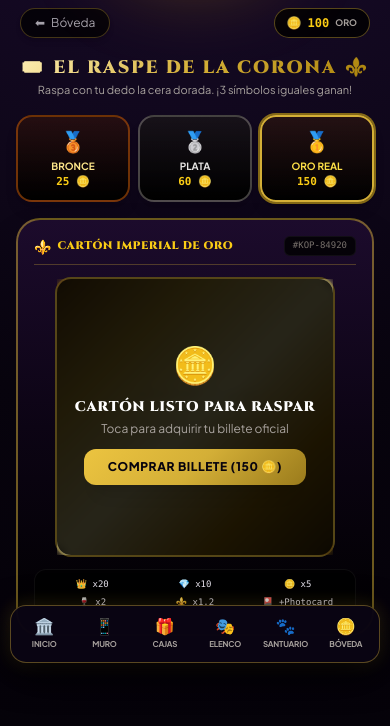
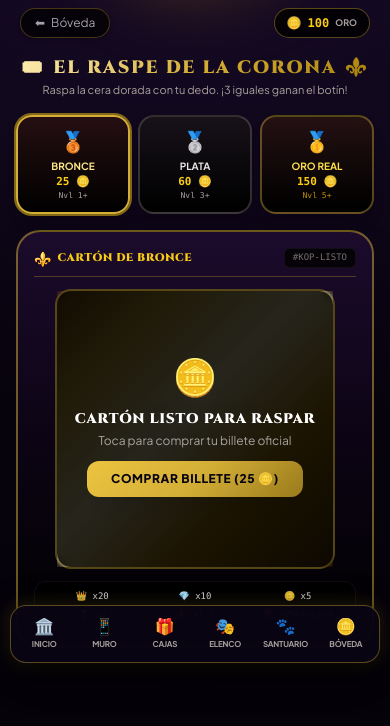
Before and after one commit to AroldoSilvaJS/kingdom_project, a Django app: page /economy/scratch/ in a window 390 px wide. Shown: the part 171-897 px from the top of the page. Before the commit the page ends 834 px from the top, so only its background shows below. Run offline with Django 5.2, Linux system fonts and the light colour scheme; data comes from the database, SQL or seed files in the repository; data that the repository does not hold is empty; some libraries are stand-ins or nearby versions.

Commit message:
Fix: experiencia completa de rasca y gana fluida, sin spoilers y responsive

```diff
--- a/economy/views.py
+++ b/economy/views.py
@@ -1264,6 +1264,7 @@ def scratch_card_play_ajax(request):
             wallet.balance -= cost
             wallet.accumulate_patron_vault(cost)
             wallet.save()
+            balance_after_cost = wallet.balance
 
             # 🎲 DETERMINAR RESULTADO CON PRD (Tasa de Victoria calibrada ~37%)
             is_win = random.random() < 0.37
@@ -1323,7 +1324,6 @@ def scratch_card_play_ajax(request):
                             'is_winner': True
                         })
                     else:
-                        # Rellenar con señuelos sin provocar otra tercia
                         decoy_pool = [k for k in symbols_keys if k != winning_key]
                         chosen_decoy = random.choice(decoy_pool)
                         s_data = SCRATCH_SYMBOLS[chosen_decoy]
@@ -1338,12 +1338,10 @@ def scratch_card_play_ajax(request):
                 # Acreditar premio a la Bóveda
                 wallet.balance += payout
                 wallet.save()
-
-                # ✅ Corregido: pasar request, tg_id y cantidad de EXP
                 grant_user_xp(request, tg_id, random.randint(3, 7), reason="Rasca y Gana Clandestino")
 
             else:
-                # 🎭 GENERAR CUASI-VICTORIA ("Near-Miss" psicológico: 2 iguales para mantener el hype)
+                # 🎭 GENERAR CUASI-VICTORIA ("Near-Miss": 2 iguales para alimentar el hype)
                 near_miss_key = random.choices(symbols_keys, weights=weights, k=1)[0]
                 near_miss_indices = set(random.sample(range(9), 2))
                 other_pool = [k for k in symbols_keys if k != near_miss_key]
@@ -1369,7 +1367,6 @@ def scratch_card_play_ajax(request):
                             'is_winner': False
                         })
 
-                # ✅ Corregido: pasar request, tg_id y 1 de EXP
                 grant_user_xp(request, tg_id, 1, reason="Rasca y Gana Clandestino")
 
             serial_num = f"KOP-{random.randint(10000, 99999)}"
@@ -1381,8 +1378,9 @@ def scratch_card_play_ajax(request):
                 'payout': payout,
                 'photocard_won': photocard_won_data,
                 'grid': grid,
+                'balance_after_cost': balance_after_cost,
                 'new_balance': wallet.balance,
-                'patron_vault': wallet.patron_vault,  # ✅ Corregido: atributo real del modelo Wallet
+                'patron_vault': wallet.patron_vault,
                 'serial': serial_num,
                 'tier_name': cfg['name'],
             })
--- a/templates/economy/scratch.html
+++ b/templates/economy/scratch.html
@@ -21,7 +21,7 @@
         <h2 class="font-serif text-lg font-black text-gold-gradient uppercase tracking-widest flex items-center justify-center gap-2">
             <span>🎟️</span> El Raspe de la Corona <span>⚜️</span>
         </h2>
-        <p class="text-[11px] text-stone-400">Raspa con tu dedo la cera dorada. ¡3 símbolos iguales ganan!</p>
+        <p class="text-[11px] text-stone-400">Raspa la cera dorada con tu dedo. ¡3 iguales ganan el botín!</p>
     </div>
 
     <!-- SELECTOR DE CARTÓN (TIERS) -->
@@ -31,20 +31,23 @@
             <span class="text-xl">🥉</span>
             <span class="text-[10px] font-bold text-amber-200 mt-1 uppercase">Bronce</span>
             <span class="text-[11px] font-mono font-black text-yellow-400">25 🪙</span>
+            <span class="text-[8px] text-stone-400 font-mono">Nvl 1+</span>
         </button>
 
         <button type="button" onclick="selectTier('silver')" id="btn-tier-silver"
-                class="tier-btn p-2.5 rounded-2xl border-2 border-stone-400/40 bg-gradient-to-b from-stone-900/60 to-black flex flex-col items-center active:scale-95 transition-all shadow-lg">
+                class="tier-btn p-2.5 rounded-2xl border-2 border-stone-500/40 bg-gradient-to-b from-stone-900/60 to-black flex flex-col items-center active:scale-95 transition-all shadow-lg">
             <span class="text-xl">🥈</span>
             <span class="text-[10px] font-bold text-stone-200 mt-1 uppercase">Plata</span>
             <span class="text-[11px] font-mono font-black text-yellow-400">60 🪙</span>
+            <span class="text-[8px] text-stone-400 font-mono">Nvl 3+</span>
         </button>
 
         <button type="button" onclick="selectTier('gold')" id="btn-tier-gold"
-                class="tier-btn p-2.5 rounded-2xl border-2 border-vip-gold bg-gradient-to-b from-yellow-950/40 to-black flex flex-col items-center active:scale-95 transition-all shadow-lg">
+                class="tier-btn p-2.5 rounded-2xl border-2 border-vip-gold/40 bg-gradient-to-b from-yellow-950/40 to-black flex flex-col items-center active:scale-95 transition-all shadow-lg">
             <span class="text-xl">🥇</span>
             <span class="text-[10px] font-bold text-yellow-300 mt-1 uppercase">Oro Real</span>
             <span class="text-[11px] font-mono font-black text-yellow-400">150 🪙</span>
+            <span class="text-[8px] text-yellow-500/80 font-mono">Nvl 5+</span>
         </button>
     </div>
 
@@ -55,9 +58,9 @@
         <div class="w-full flex items-center justify-between border-b border-vip-gold/30 pb-2 mb-3">
             <div class="flex items-center gap-1.5">
                 <span class="text-sm">⚜️</span>
-                <span class="font-serif text-[11px] font-black uppercase text-yellow-400 tracking-wider" id="ticket-tier-name">Cartón Imperial de Oro</span>
+                <span class="font-serif text-[11px] font-black uppercase text-yellow-400 tracking-wider" id="ticket-tier-name">Cartón de Bronce</span>
             </div>
-            <span class="font-mono text-[9px] text-stone-500 bg-black/80 px-2 py-0.5 rounded-md border border-white/5" id="ticket-serial">#KOP-84920</span>
+            <span class="font-mono text-[9px] text-stone-500 bg-black/80 px-2 py-0.5 rounded-md border border-white/5" id="ticket-serial">#KOP-LISTO</span>
         </div>
 
         <!-- CONTENEDOR 3X3 CON CANVAS SUPERPUESTO -->
@@ -71,19 +74,19 @@
             <!-- CAPA SUPERIOR: CANVAS RASPABLE DE TINTA DORADA -->
             <canvas id="scratch-canvas" width="280" height="280" class="absolute inset-0 cursor-crosshair z-20 touch-none"></canvas>
 
-            <!-- MENSAJE DE ESTADO / BLOQUEADO ANTES DE COMPRAR -->
+            <!-- CAPA DE COMPRA INICIAL -->
             <div id="buy-prompt-overlay" class="absolute inset-0 bg-black/85 backdrop-blur-sm z-30 flex flex-col items-center justify-center p-4 text-center">
                 <span class="text-4xl mb-2 animate-bounce">🪙</span>
                 <h3 class="font-serif text-sm font-black text-white uppercase tracking-wider">Cartón Listo para Raspar</h3>
-                <p class="text-xs text-stone-400 mt-1 mb-3">Toca para adquirir tu billete oficial</p>
+                <p class="text-xs text-stone-400 mt-1 mb-3">Toca para comprar tu billete oficial</p>
                 <button type="button" onclick="purchaseTicket()" id="btn-buy-ticket"
                         class="btn-gold px-6 py-2.5 rounded-xl text-xs font-black uppercase tracking-wider shadow-xl active:scale-95 transition-all">
-                    Comprar Billete (<span id="ticket-cost-label">150</span> 🪙)
+                    Comprar Billete (<span id="ticket-cost-label">25</span> 🪙)
                 </button>
             </div>
         </div>
 
-        <!-- BARRA DE ACCIONES POST-COMPRA -->
+        <!-- BARRA DE ACCIONES POST-COMPRA (DURANTE EL RASPADO) -->
         <div class="w-full flex items-center justify-between gap-2 mt-3 pt-2 border-t border-white/10" id="action-controls" style="display: none;">
             <div class="flex items-center gap-1.5 text-[10px] text-stone-400 font-mono">
                 <span>Raspado:</span>
@@ -92,6 +95,18 @@
             <button type="button" onclick="autoRevealTicket()"
                     class="bg-purple-950 border border-purple-500 text-purple-200 hover:text-white px-3.5 py-1.5 rounded-xl text-[10px] font-bold uppercase active:scale-95 transition-all shadow">
                 ⚡ Revelar Todo
+            </button>
+        </div>
+
+        <!-- BANNER DE RESULTADO AL NO GANAR (NO TAPA LOS SÍMBOLOS) -->
+        <div id="loss-verdict-banner" class="w-full mt-3 p-2.5 rounded-2xl bg-stone-900/90 border border-stone-700/60 flex flex-col items-center text-center gap-2" style="display: none;">
+            <div class="flex items-center gap-1.5 text-stone-300 text-xs font-medium">
+                <span>💔</span>
+                <span>¡Por poco! Te faltó un símbolo para la tercia.</span>
+            </div>
+            <button type="button" onclick="resetToBuyState()"
+                    class="w-full btn-gold py-2 rounded-xl text-xs font-black uppercase tracking-wider shadow active:scale-95 transition-all">
+                🎟️ Raspar Otro Billete (<span id="loss-retry-cost">25</span> 🪙)
             </button>
         </div>
 
@@ -105,24 +120,23 @@
             <div>🎴 +Photocard</div>
         </div>
     </div>
-
 </div>
 
 <!-- MODAL DE VICTORIA CON EFECTO DE ORO -->
 <div id="win-modal" class="hidden fixed inset-0 z-50 bg-black/90 backdrop-blur-md flex items-center justify-center p-4">
     <div class="vip-panel modal-spring-in p-6 max-w-xs w-full text-center border-2 border-yellow-400 rounded-3xl bg-gradient-to-b from-[#240a33] to-black shadow-2xl relative">
-        <span class="text-5xl my-2 block">🎉</span>
+        <span class="text-5xl my-2 block animate-bounce">🎉</span>
         <h3 class="font-serif text-lg font-black text-yellow-400 uppercase tracking-wider">¡PREMIO DE LA CORONA!</h3>
-        <p class="text-xs text-stone-300 mt-1">Has encontrado 3 símbolos de <strong id="win-symbol-name" class="text-white"></strong></p>
+        <p class="text-xs text-stone-300 mt-1">¡Tercia conseguida de <strong id="win-symbol-name" class="text-white"></strong>!</p>
 
-        <div class="my-4 py-3 bg-yellow-500/20 border border-yellow-500/40 rounded-2xl flex flex-col items-center">
-            <span class="text-[10px] font-mono text-yellow-300 uppercase">Ganancia Neta</span>
+        <div class="my-4 py-3 bg-yellow-500/20 border border-yellow-500/40 rounded-2xl flex flex-col items-center shadow-[0_0_20px_rgba(234,179,8,0.3)]">
+            <span class="text-[10px] font-mono text-yellow-300 uppercase font-bold">Premio Cobrado</span>
             <span class="font-mono text-2xl font-black text-yellow-400 mt-0.5" id="win-payout-label">+0 🪙</span>
         </div>
 
         <!-- REVELACIÓN DE PHOTOCARD SI GANÓ UNA -->
         <div id="win-photocard-box" class="hidden my-3 p-3 bg-purple-950/80 border border-purple-500 rounded-2xl flex flex-col items-center">
-            <span class="text-[9px] font-mono text-purple-300 font-bold uppercase mb-1">¡Recompensa Adicional!</span>
+            <span class="text-[9px] font-mono text-purple-300 font-bold uppercase mb-1">¡Photocard Desenterrada!</span>
             <img id="win-photocard-img" src="" class="w-24 h-32 object-cover rounded-xl border-2 border-purple-400 shadow-lg mb-1">
             <span class="text-xs font-black text-white" id="win-photocard-name"></span>
             <span class="text-[9px] font-bold text-yellow-300" id="win-photocard-idol"></span>
@@ -136,23 +150,27 @@
 </div>
 
 <script>
-    let activeTier = 'gold';
+    const userLevel = {{ profile.level|default:1 }};
     const tierCosts = { 'bronze': 25, 'silver': 60, 'gold': 150 };
     const tierNames = { 'bronze': 'Cartón de Bronce', 'silver': 'Cartón de Plata', 'gold': 'Cartón Imperial de Oro' };
 
+    // Seleccionar automáticamente el tier más alto que el usuario puede jugar
+    let activeTier = (userLevel >= 5) ? 'gold' : ((userLevel >= 3) ? 'silver' : 'bronze');
+
     let isDrawing = false;
+    let lastPos = null;
     let canvas, ctx;
     let ticketActive = false;
     let currentTicketData = null;
-    let scratchedPixels = 0;
     let totalPixels = 0;
     let audioCtx = null;
+    let currentDisplayedBalance = parseInt(document.getElementById('user-balance').innerText) || 0;
+    let progressCheckTimeout = null;
 
-    // Inicializar Web Audio API para síntesis realista de raspado
     function playScratchSound() {
         try {
             if (!audioCtx) audioCtx = new (window.AudioContext || window.webkitAudioContext)();
-            const bufferSize = audioCtx.sampleRate * 0.05;
+            const bufferSize = audioCtx.sampleRate * 0.04;
             const buffer = audioCtx.createBuffer(1, bufferSize, audioCtx.sampleRate);
             const data = buffer.getChannelData(0);
             for (let i = 0; i < bufferSize; i++) {
@@ -162,12 +180,10 @@
             noise.buffer = buffer;
             const filter = audioCtx.createBiquadFilter();
             filter.type = 'bandpass';
-            filter.frequency.value = 1800 + Math.random() * 600;
-            filter.Q.value = 3.0;
-
+            filter.frequency.value = 2000 + Math.random() * 800;
+            filter.Q.value = 2.5;
             const gain = audioCtx.createGain();
-            gain.gain.value = 0.08;
-
+            gain.gain.value = 0.06;
             noise.connect(filter);
             filter.connect(gain);
             gain.connect(audioCtx.destination);
@@ -187,6 +203,7 @@
         });
         document.getElementById('ticket-cost-label').innerText = tierCosts[tier];
         document.getElementById('ticket-tier-name').innerText = tierNames[tier];
+        document.getElementById('loss-retry-cost').innerText = tierCosts[tier];
         try { window.Telegram?.WebApp?.HapticFeedback?.selectionChanged(); } catch(e) {}
     }
 
@@ -194,24 +211,25 @@
         canvas = document.getElementById('scratch-canvas');
         ctx = canvas.getContext('2d');
         totalPixels = canvas.width * canvas.height;
+        ctx.globalCompositeOperation = 'source-over';
 
-        // Dibujar textura de lámina de oro con patrón y reflejo
+        // Lámina de oro con degradado realista
         const grad = ctx.createLinearGradient(0, 0, canvas.width, canvas.height);
         grad.addColorStop(0, '#785012');
-        grad.addColorStop(0.25, '#d4af37');
-        grad.addColorStop(0.5, '#fff3a8');
-        grad.addColorStop(0.75, '#b8860b');
+        grad.addColorStop(0.2, '#d4af37');
+        grad.addColorStop(0.45, '#fff6bd');
+        grad.addColorStop(0.7, '#b8860b');
         grad.addColorStop(1, '#543807');
         ctx.fillStyle = grad;
         ctx.fillRect(0, 0, canvas.width, canvas.height);
 
-        // Motas de brillo y texto de agua de seguridad
-        ctx.fillStyle = 'rgba(0,0,0,0.12)';
+        // Estampado de seguridad
+        ctx.fillStyle = 'rgba(0,0,0,0.18)';
         ctx.font = 'bold 12px serif';
         ctx.textAlign = 'center';
-        ctx.fillText('👑 REINO DEL PLACER 👑', canvas.width / 2, canvas.height / 2 - 20);
-        ctx.font = '10px monospace';
-        ctx.fillText('RASPA CON EL DEDO AQUÍ', canvas.width / 2, canvas.height / 2 + 10);
+        ctx.fillText('👑 REINO DEL PLACER 👑', canvas.width / 2, canvas.height / 2 - 18);
+        ctx.font = 'bold 10px monospace';
+        ctx.fillText('✨ RASPA CON TU DEDO ✨', canvas.width / 2, canvas.height / 2 + 12);
     }
 
     async function purchaseTicket() {
@@ -241,15 +259,18 @@
             }
 
             currentTicketData = data;
-            document.getElementById('user-balance').innerText = data.new_balance;
+
+            // ✅ Anti-Spoiler: Solo descuenta el costo en el saldo visual inicial
+            currentDisplayedBalance = data.balance_after_cost !== undefined ? data.balance_after_cost : (currentDisplayedBalance - tierCosts[activeTier]);
+            document.getElementById('user-balance').innerText = currentDisplayedBalance;
             document.getElementById('ticket-serial').innerText = `#${data.serial}`;
 
-            // Llenar cuadrícula 3x3 oculta
+            // Llenar cuadrícula oculta
             const gridContainer = document.getElementById('grid-container');
             gridContainer.innerHTML = '';
             data.grid.forEach(cell => {
                 const cellEl = document.createElement('div');
-                cellEl.className = `flex flex-col items-center justify-center rounded-xl p-1 bg-black/60 border border-white/10 ${cell.is_winner ? 'ring-2 ring-yellow-400 bg-yellow-950/30 animate-pulse' : ''}`;
+                cellEl.className = `flex flex-col items-center justify-center rounded-xl p-1 bg-black/60 border border-white/10 ${cell.is_winner ? 'win-pulse-cell' : ''}`;
                 cellEl.innerHTML = `
                     <span class="text-2xl">${cell.symbol}</span>
                     <span class="text-[7.5px] font-mono uppercase font-bold truncate mt-0.5" style="color: ${cell.color};">${cell.name}</span>
@@ -260,12 +281,12 @@
             // Preparar lámina de raspado
             initCanvasFoil();
             document.getElementById('buy-prompt-overlay').style.display = 'none';
+            document.getElementById('loss-verdict-banner').style.display = 'none';
             document.getElementById('action-controls').style.display = 'flex';
             document.getElementById('scratch-percent').innerText = '0%';
             ticketActive = true;
 
             try { window.Telegram?.WebApp?.HapticFeedback?.impactOccurred('medium'); } catch(e) {}
-
         } catch(err) {
             alert('Error de conexión con la Corona.');
             btn.disabled = false;
@@ -273,18 +294,30 @@
         }
     }
 
-    function scratch(x, y) {
+    // ✅ Trazado continuo suave (anti-círculos cortados)
+    function scratchStroke(fromX, fromY, toX, toY) {
         if (!ticketActive) return;
         ctx.globalCompositeOperation = 'destination-out';
+        ctx.lineJoin = 'round';
+        ctx.lineCap = 'round';
+        ctx.lineWidth = 42;
+
         ctx.beginPath();
-        ctx.arc(x, y, 22, 0, Math.PI * 2);
-        ctx.fill();
+        ctx.moveTo(fromX, fromY);
+        ctx.lineTo(toX, toY);
+        ctx.stroke();
 
         playScratchSound();
+        if (Math.random() < 0.25) {
+            try { window.Telegram?.WebApp?.HapticFeedback?.impactOccurred('light'); } catch(e) {}
+        }
 
-        // Háptica cada varios trazos
-        if (Math.random() < 0.35) {
-            try { window.Telegram?.WebApp?.HapticFeedback?.impactOccurred('light'); } catch(e) {}
+        // Programar cálculo de porcentaje optimizado
+        if (!progressCheckTimeout) {
+            progressCheckTimeout = setTimeout(() => {
+                checkScratchProgress();
+                progressCheckTimeout = null;
+            }, 80);
         }
     }
 
@@ -292,14 +325,14 @@
         if (!ticketActive) return;
         const imgData = ctx.getImageData(0, 0, canvas.width, canvas.height);
         let clearCount = 0;
-        // Muestreo optimizado cada 16 pixeles
+        // Muestreo cada 16 bytes (1 de cada 4 píxeles)
         for (let i = 3; i < imgData.data.length; i += 16) {
             if (imgData.data[i] === 0) clearCount++;
         }
         const percent = Math.min(100, Math.round((clearCount / (totalPixels / 4)) * 100));
         document.getElementById('scratch-percent').innerText = `${percent}%`;
 
-        if (percent >= 55) {
+        if (percent >= 52) {
             autoRevealTicket();
         }
     }
@@ -309,16 +342,44 @@
         ticketActive = false;
         ctx.clearRect(0, 0, canvas.width, canvas.height);
         document.getElementById('scratch-percent').innerText = '100%';
-
         setTimeout(() => {
             finishTicketVerdict();
-        }, 300);
+        }, 250);
+    }
+
+    function animateBalanceCount(start, end) {
+        const el = document.getElementById('user-balance');
+        const diff = end - start;
+        const steps = 15;
+        let currentStep = 0;
+        const interval = setInterval(() => {
+            currentStep++;
+            const progress = currentStep / steps;
+            const val = Math.round(start + diff * progress);
+            el.innerText = val;
+            if (currentStep >= steps) {
+                clearInterval(interval);
+                el.innerText = end;
+            }
+        }, 30);
     }
 
     function finishTicketVerdict() {
         if (!currentTicketData) return;
+        document.getElementById('action-controls').style.display = 'none';
+
         if (currentTicketData.is_win) {
             try { window.Telegram?.WebApp?.HapticFeedback?.notificationOccurred('success'); } catch(e) {}
+
+            // Efecto visual a las 3 celdas ganadoras
+            document.querySelectorAll('.win-pulse-cell').forEach(c => {
+                c.classList.add('ring-2', 'ring-yellow-400', 'bg-yellow-950/40', 'animate-pulse');
+            });
+
+            // Animación de saldo sumando el premio
+            animateBalanceCount(currentDisplayedBalance, currentTicketData.new_balance);
+            currentDisplayedBalance = currentTicketData.new_balance;
+
             document.getElementById('win-symbol-name').innerText = currentTicketData.winning_symbol;
             document.getElementById('win-payout-label').innerText = `+${currentTicketData.payout} 🪙`;
 
@@ -332,66 +393,94 @@
                 document.getElementById('win-photocard-box').classList.add('hidden');
             }
 
-            document.getElementById('win-modal').classList.remove('hidden');
+            setTimeout(() => {
+                document.getElementById('win-modal').classList.remove('hidden');
+            }, 400);
+
         } else {
-            try { window.Telegram?.WebApp?.HapticFeedback?.impactOccurred('heavy'); } catch(e) {}
-            // Mostrar botón para raspar otro billete
-            document.getElementById('buy-prompt-overlay').style.display = 'flex';
-            document.getElementById('action-controls').style.display = 'none';
-            const btn = document.getElementById('btn-buy-ticket');
-            btn.disabled = false;
-            btn.innerHTML = `🎟️ Probar Otro Billete (${tierCosts[activeTier]} 🪙)`;
+            // ✅ Pérdida: NO tapamos el cartón, dejamos ver los símbolos y mostramos banner abajo
+            try { window.Telegram?.WebApp?.HapticFeedback?.impactOccurred('medium'); } catch(e) {}
+            document.getElementById('loss-verdict-banner').style.display = 'flex';
         }
     }
 
-    function closeWinModalAndPlayAgain() {
-        document.getElementById('win-modal').classList.add('hidden');
+    function resetToBuyState() {
+        document.getElementById('loss-verdict-banner').style.display = 'none';
+        initCanvasFoil();
         document.getElementById('buy-prompt-overlay').style.display = 'flex';
-        document.getElementById('action-controls').style.display = 'none';
         const btn = document.getElementById('btn-buy-ticket');
         btn.disabled = false;
         btn.innerHTML = `Comprar Billete (${tierCosts[activeTier]} 🪙)`;
     }
 
-    // Eventos táctiles y ratón en el Canvas
+    function closeWinModalAndPlayAgain() {
+        document.getElementById('win-modal').classList.add('hidden');
+        resetToBuyState();
+    }
+
+    // ✅ Listeners con soporte táctil hermético (bloquea scroll móvil en el canvas)
     window.addEventListener('DOMContentLoaded', () => {
         initCanvasFoil();
-        selectTier('gold');
+        selectTier(activeTier);
 
         const getPos = (e) => {
             const rect = canvas.getBoundingClientRect();
-            const clientX = e.touches ? e.touches[0].clientX : e.clientX;
-            const clientY = e.touches ? e.touches[0].clientY : e.clientY;
+            let clientX, clientY;
+            if (e.touches && e.touches.length > 0) {
+                clientX = e.touches[0].clientX;
+                clientY = e.touches[0].clientY;
+            } else {
+                clientX = e.clientX;
+                clientY = e.clientY;
+            }
             return {
                 x: (clientX - rect.left) * (canvas.width / rect.width),
                 y: (clientY - rect.top) * (canvas.height / rect.height)
             };
         };
 
-        const onDown = (e) => {
+        const onStart = (e) => {
+            if (!ticketActive) return;
             isDrawing = true;
-            const p = getPos(e);
-            scratch(p.x, p.y);
+            lastPos = getPos(e);
+            scratchStroke(lastPos.x, lastPos.y, lastPos.x, lastPos.y);
         };
+
         const onMove = (e) => {
-            if (!isDrawing) return;
-            const p = getPos(e);
-            scratch(p.x, p.y);
+            if (!isDrawing || !ticketActive) return;
+            const currentPos = getPos(e);
+            if (lastPos) {
+                scratchStroke(lastPos.x, lastPos.y, currentPos.x, currentPos.y);
+            }
+            lastPos = currentPos;
         };
-        const onUp = () => {
+
+        const onEnd = () => {
             if (isDrawing) {
                 isDrawing = false;
+                lastPos = null;
                 checkScratchProgress();
             }
         };
 
-        canvas.addEventListener('mousedown', onDown);
-        canvas.addEventListener('mousemove', onMove);
-        window.addEventListener('mouseup', onUp);
+        // Eventos de ratón
+        canvas.addEventListener('mousedown', onStart);
+        window.addEventListener('mousemove', onMove);
+        window.addEventListener('mouseup', onEnd);
 
-        canvas.addEventListener('touchstart', onDown, { passive: false });
-        canvas.addEventListener('touchmove', (e) => { e.preventDefault(); onMove(e); }, { passive: false });
-        window.addEventListener('touchend', onUp);
+        // Eventos táctiles móviles (bloquean scroll con preventDefault)
+        canvas.addEventListener('touchstart', (e) => {
+            e.preventDefault();
+            onStart(e);
+        }, { passive: false });
+
+        canvas.addEventListener('touchmove', (e) => {
+            e.preventDefault();
+            onMove(e);
+        }, { passive: false });
+
+        window.addEventListener('touchend', onEnd);
+        window.addEventListener('touchcancel', onEnd);
     });
 </script>
 {% endblock %}
```
